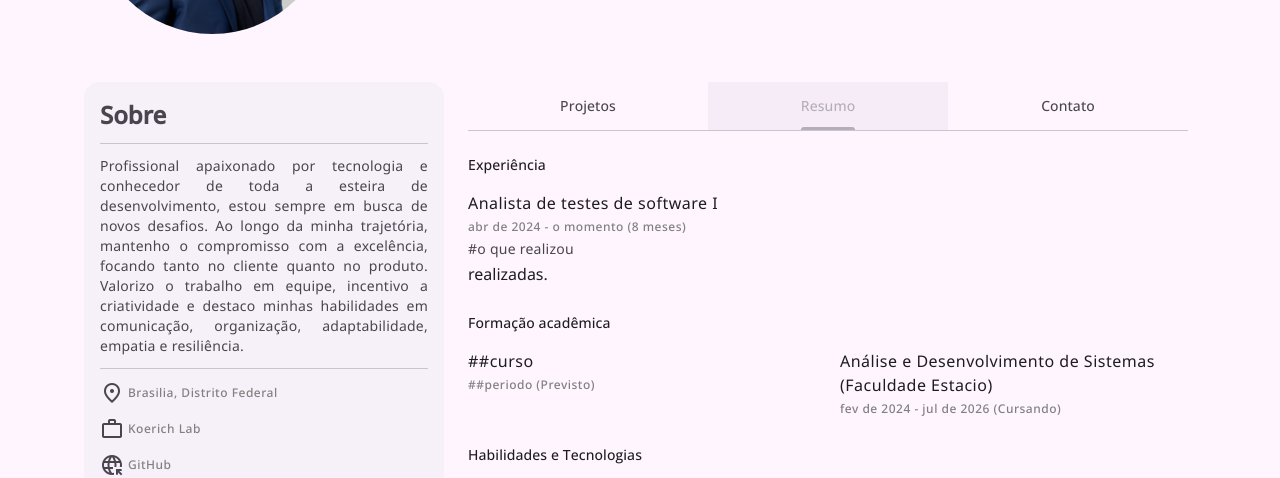
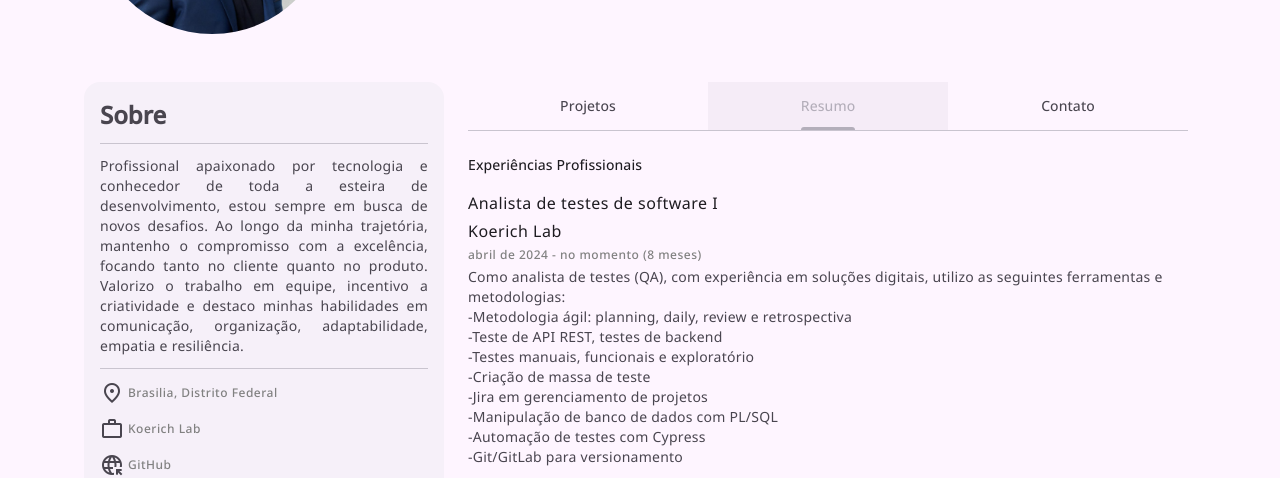
Before and after one commit to edugitQA/Portfolio_Eduardo, a plain HTML site: page index.html in a window 1280 px wide. Both pictures are taken after a click on the button "Resumo". Shown: the part 294-772 px from the top of the page. Drawn offline with nearby package versions, Linux system fonts and the light colour scheme.

Commit message:
:tada:adicionada_experiencia

```diff
--- a/index.html
+++ b/index.html
@@ -157,42 +157,39 @@
                     <section class="section tab-content resume-tab" data-tab-content="resume">
                         <div class="container">
 
-                            <h2 class="section-title title-small">Experiência</h2>
+                            <h2 class="section-title title-small">Experiências Profissionais</h2>
 
                             <ul class="list">
 
                                 <li class="resume-item">
                                     <div class="resume-card">
+                                        <p class="body-large">Analista de testes de software I</p>
+                                        <p class="body-large">Koerich Lab</p>
 
-                                        <p class="body-large">Analista de testes de software I</p>
-
-                                        <span class="label-medium card-subtitle">abr de 2024 - o momento (8
+                                        <span class="label-medium card-subtitle"> abril de 2024 - no momento (8
                                             meses)</span>
 
                                         <span class="body-medium card-text">
-                                            #o que realizou
-                                        </span>
-                                            realizadas.</span>
-                                    </div>
-                                </li>
 
-                            </ul>
+                                            <div class="content-container">
+                                                <p>Como analista de testes (QA), com experiência em soluções digitais, utilizo as seguintes ferramentas e metodologias:</p>
+                                                <ul class="item-list">
+                                                  <li>-Metodologia ágil: planning, daily, review e retrospectiva</li>
+                                                  <li>-Teste de API REST, testes de backend</li>
+                                                  <li>-Testes manuais, funcionais e exploratório</li>
+                                                  <li>-Criação de massa de teste</li>
+                                                  <li>-Jira em gerenciamento de projetos</li>
+                                                  <li>-Manipulação de banco de dados com PL/SQL</li>
+                                                  <li>-Automação de testes com Cypress</li>
+                                                  <li>-Git/GitLab para versionamento</li>
+                                                </ul>
+                                              </div>
+                                              <br>
 
                             <h2 class="section-title title-small">Formação acadêmica</h2>
 
                             <ul class="list">
 
-                                <li class="resume-item">
-                                    <div class="resume-card">
-
-                                        <p class="body-large">
-                                           ##curso
-                                        </p>
-
-                                        <span class="label-medium card-subtitle">##periodo
-                                            (Previsto)</span>
-
-                                    </div>
                                 </li>
 
                                 <li class="resume-item">
```
